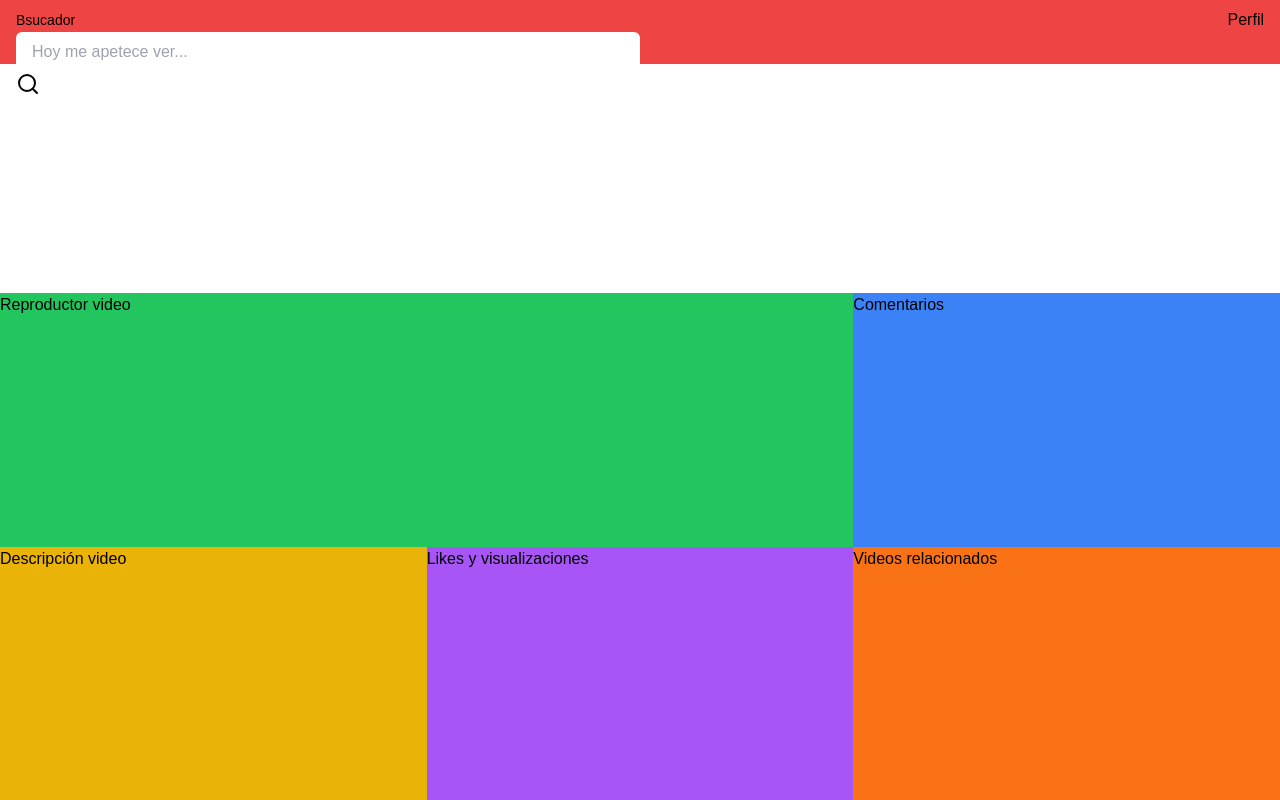
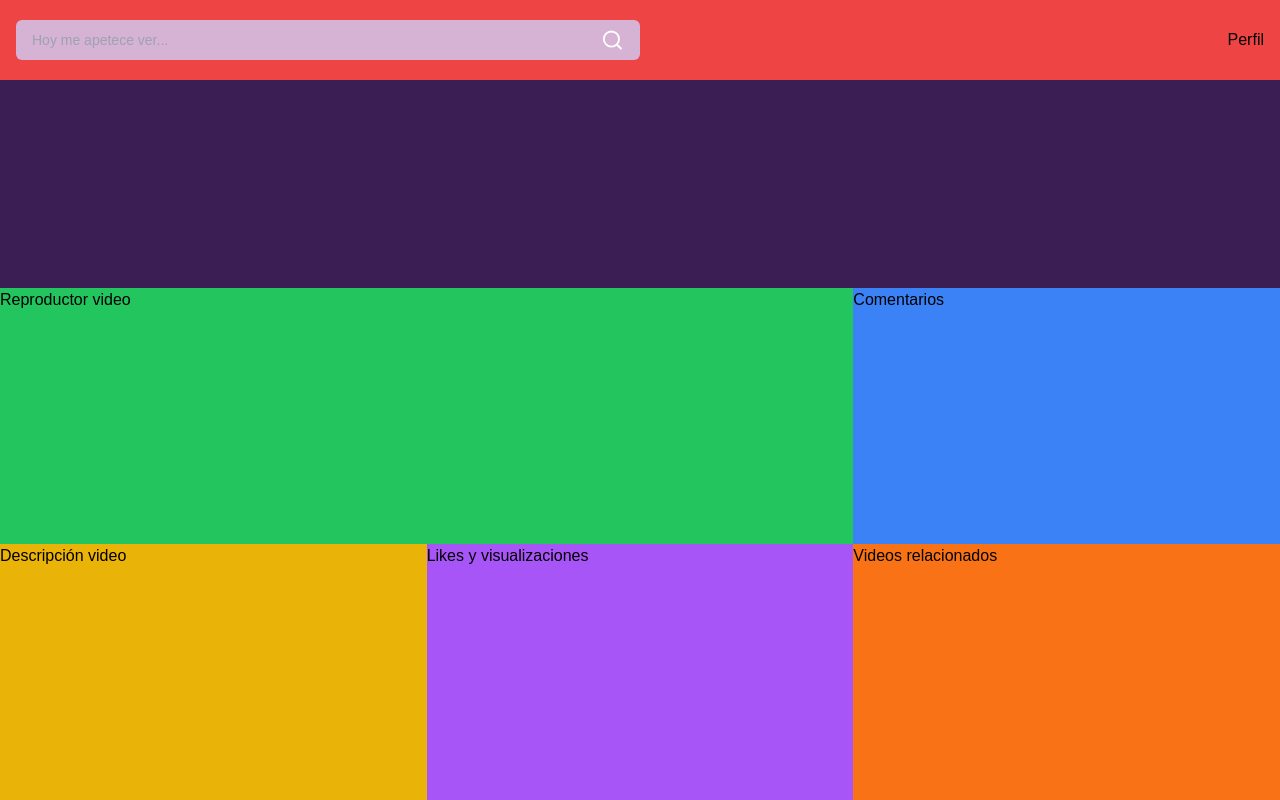
Before and after one commit to AdrianRgGit/vidext_prueba_tecnica, a Next.js app: page / in a window 1280 px wide. Built offline with nearby package versions, Linux system fonts and the light colour scheme.

Commit message:
terminado el search estilo

```diff
--- a/src/app/layout.tsx
+++ b/src/app/layout.tsx
@@ -26,7 +26,7 @@ export default function RootLayout({
   return (
     <html lang="en">
       <body
-        className={`${geistSans.variable} ${geistMono.variable} antialiased`}
+        className={`${geistSans.variable} ${geistMono.variable} bg-purple-1 antialiased`}
       >
         {children}
       </body>
--- a/src/components/CustomInputs/CustomInputField.tsx
+++ b/src/components/CustomInputs/CustomInputField.tsx
@@ -6,23 +6,25 @@ const CustomInputField: FC<CustomInputFieldProps> = ({
   name,
   placeholder,
   label,
-  icon
+  icon,
 }) => {
   return (
-    <div className="w-full">
+    <>
       {label ? (
         <label htmlFor={name} className="text-sm">
           {label}
         </label>
       ) : null}
+      <div className="bg-purple-3/90 flex h-10 w-full gap-x-2 rounded-md px-4 py-2">
         <input
           name={name}
           type={type}
           placeholder={placeholder}
-        className="text-smF h-10 w-full rounded-md px-4 py-2"
+          className="w-full bg-transparent text-sm text-white outline-none"
         />
         {icon}
       </div>
+    </>
   );
 };
 
--- a/src/components/Layout/Header/Header.tsx
+++ b/src/components/Layout/Header/Header.tsx
@@ -5,7 +5,7 @@ import React from "react";
 
 const Header = () => {
   return (
-    <header className="flex max-h-16 justify-between bg-red-500 px-4 py-2 lg:col-span-3">
+    <header className="flex max-h-20 items-center justify-between bg-red-500 px-4 py-2 lg:col-span-3">
       <SearchBar />
       <AvatarProfile />
     </header>
--- a/src/components/Layout/Header/SearchBar/SearchBar.tsx
+++ b/src/components/Layout/Header/SearchBar/SearchBar.tsx
@@ -3,17 +3,7 @@
 import { zodResolver } from "@hookform/resolvers/zod";
 import { useForm } from "react-hook-form";
 import { z } from "zod";
-import { Button } from "@/components/ui/button";
-import {
-  Form,
-  FormControl,
-  FormDescription,
-  FormField,
-  FormItem,
-  FormLabel,
-  FormMessage,
-} from "@/components/ui/form";
-import { Input } from "@/components/ui/input";
+import { Form } from "@/components/ui/form";
 import { Search } from "lucide-react";
 import CustomInputField from "@/components/CustomInputs/CustomInputField";
 
@@ -41,8 +31,7 @@ const SearchBar = () => {
             type="text"
             name="search"
             placeholder="Hoy me apetece ver..."
-            label="Bsucador"
-            icon={<Search />}
+            icon={<Search className="text-white"/>}
           />
         </form>
       </Form>
--- a/tailwind.config.ts
+++ b/tailwind.config.ts
@@ -10,15 +10,20 @@ const config: Config = {
   theme: {
     extend: {
       colors: {
-  			background: 'var(--background)',
-  			foreground: 'var(--foreground)'
+        background: "var(--background)",
+        foreground: "var(--foreground)",
+
+        "purple-1": "#3B1E54",
+        "purple-2": "#9B7EBD",
+        "purple-3": "#D4BEE4",
+        "gray-1": "#EEEEEE",
       },
       borderRadius: {
-  			lg: 'var(--radius)',
-  			md: 'calc(var(--radius) - 2px)',
-  			sm: 'calc(var(--radius) - 4px)'
-  		}
-  	}
+        lg: "var(--radius)",
+        md: "calc(var(--radius) - 2px)",
+        sm: "calc(var(--radius) - 4px)",
+      },
+    },
   },
   plugins: [require("tailwindcss-animate")],
 };
```
Lines whose indentation alone changed are shown as unchanged.
